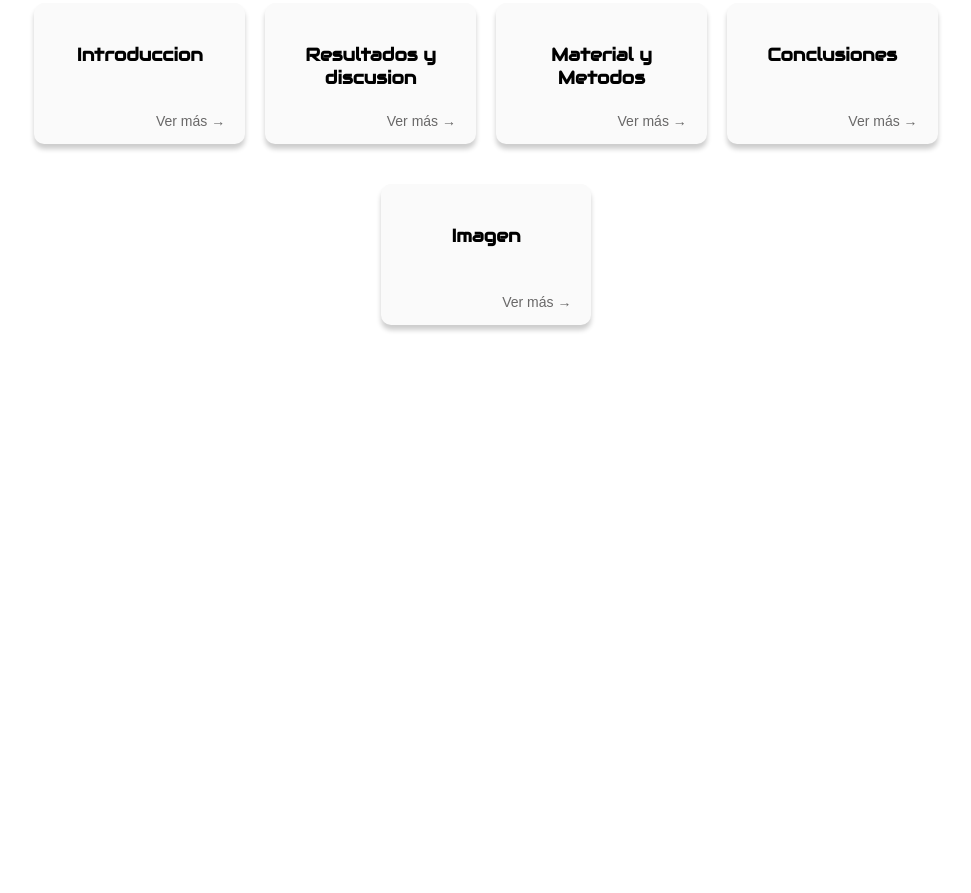
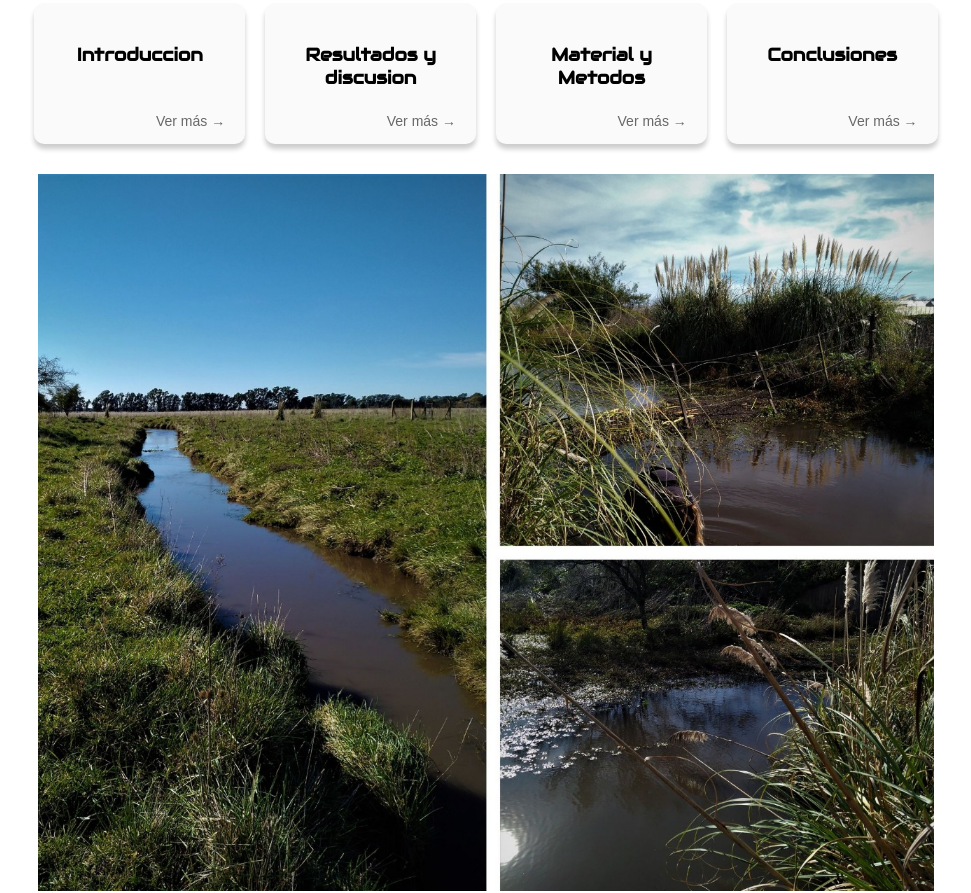
Before and after one commit to patricialauratorres/grupo_5_Diatomeas, a plain HTML site: page index.html in a window 1280 px wide. Shown: the part 1309-2202 px from the top of the page, without its empty margins (154-1125 px from the left). Before the commit the page ends 1644 px from the top, so only its background shows below. Drawn offline with Linux system fonts and the light colour scheme.

Commit message:
commit 09/10/2022

```diff
--- a/css/styles.css
+++ b/css/styles.css
@@ -28,7 +28,7 @@ html {
 .w3-tooltip, .w3-display-container {
   position: relative;
 }
-.w3-display-middle{position:absolute;top:45%;left:50%;transform:translate(-50%,-50%)}
+.w3-display-middle{position:absolute;top:45%;left:35%;transform:translate(-20%,-55%)}
 .w3-xlarge{font-size:24px!important}.w3-xxlarge{font-size:36px!important}.w3-xxxlarge{font-size:48px!important}.w3-jumbo{font-size:64px!important}
 .w3-jumbo2{text-align: center}
 .bottomleft {
--- a/index.html
+++ b/index.html
@@ -88,14 +88,9 @@
             </div>
         </div>
     </div>
-    <div class="secciones-principales" >
-        <div class="group-cards">
-            <div class="opciones">
-                <h3>Imagen </h3>
-                <p>Ver más →</p>
-            </div>
-
-        </div>
+    <div class="centrarImagen">
+        <img src="./images/ultimaImagen.jpeg"   width=70% height=50%  alt="Imagen Resumen">
+   </div>
     </div>
 </body>
 </html>
```
Also changed, not shown: images/ultimaImagen.jpeg (added).
